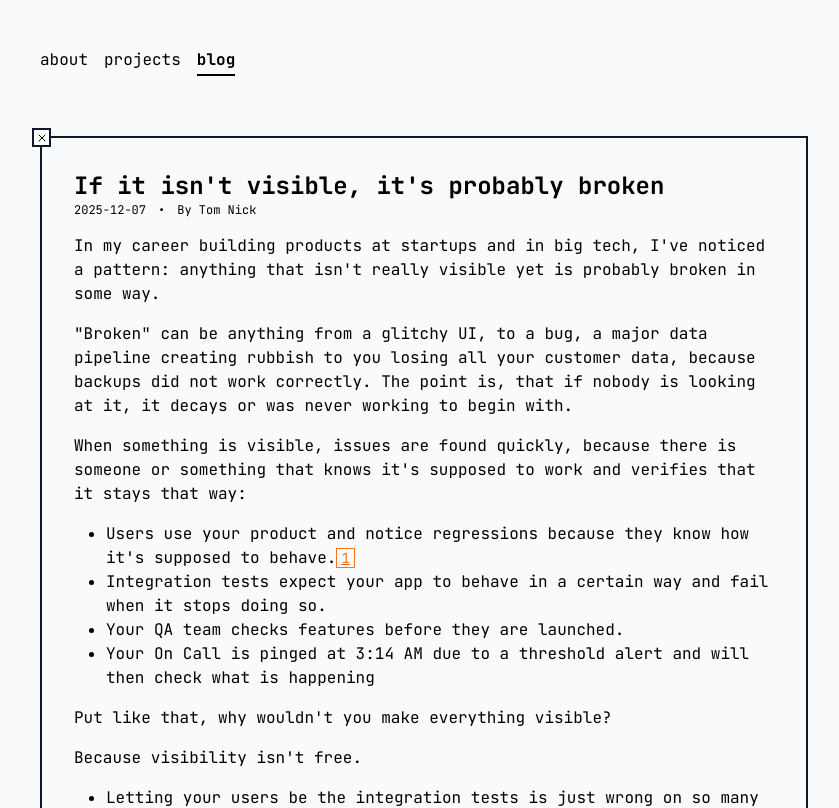
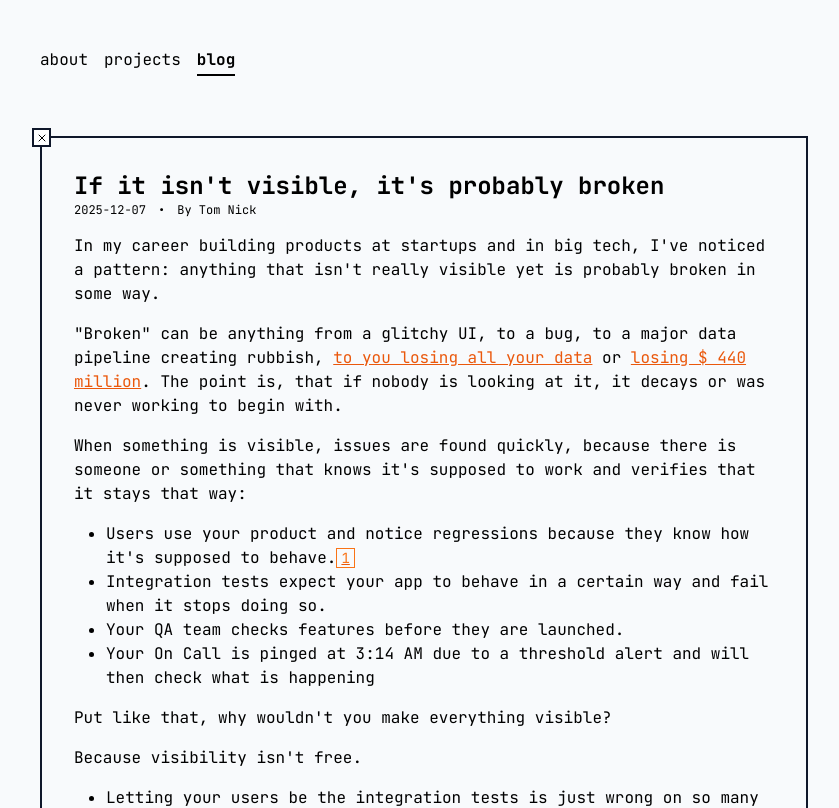
Before and after one commit to TN1ck/tn1ck.com, a Next.js app: page /blog/if-it-isnt-visible-its-probably-broken in a window 1280 px wide. Shown: the top 808 px of the page, without its empty margins (216-1055 px from the left). Built offline with nearby package versions, Linux system fonts and the light colour scheme.

Commit message:
chore: add cool links

```diff
--- a/pages/blog/if-it-isnt-visible-its-probably-broken.tsx
+++ b/pages/blog/if-it-isnt-visible-its-probably-broken.tsx
@@ -24,10 +24,27 @@ const VisibilityBlog: NextPage = () => {
           broken in some way.
         </p>
         <p>
-          "Broken" can be anything from a glitchy UI, to a bug, a major data
-          pipeline creating rubbish to you losing all your customer data,
-          because backups did not work correctly. The point is, that if nobody
-          is looking at it, it decays or was never working to begin with.
+          "Broken" can be anything from a glitchy UI, to a bug, to a major data
+          pipeline creating rubbish,{" "}
+          <a
+            className="link"
+            target="_blank"
+            rel="noopener noreferrer"
+            href="https://www.theregister.com/2017/02/23/kcl_external_review/"
+          >
+            to you losing all your data
+          </a>{" "}
+          or{" "}
+          <a
+            className="link"
+            target="_blank"
+            rel="noopener noreferrer"
+            href="https://en.wikipedia.org/wiki/Knight_Capital_Group#2012_stock_trading_disruption"
+          >
+            losing $ 440 million
+          </a>
+          . The point is, that if nobody is looking at it, it decays or was
+          never working to begin with.
         </p>
         <p>
           When something is visible, issues are found quickly, because there is
```
